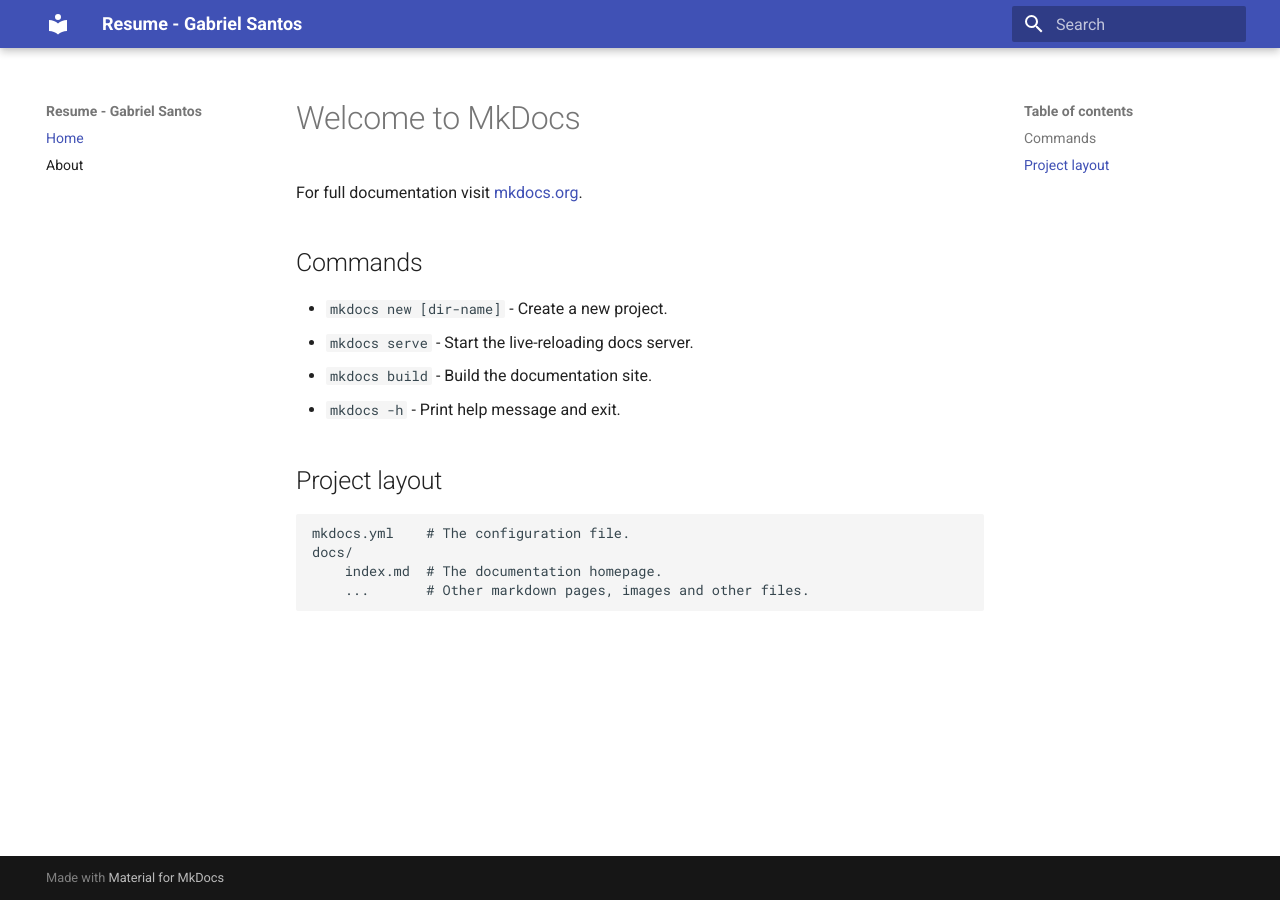
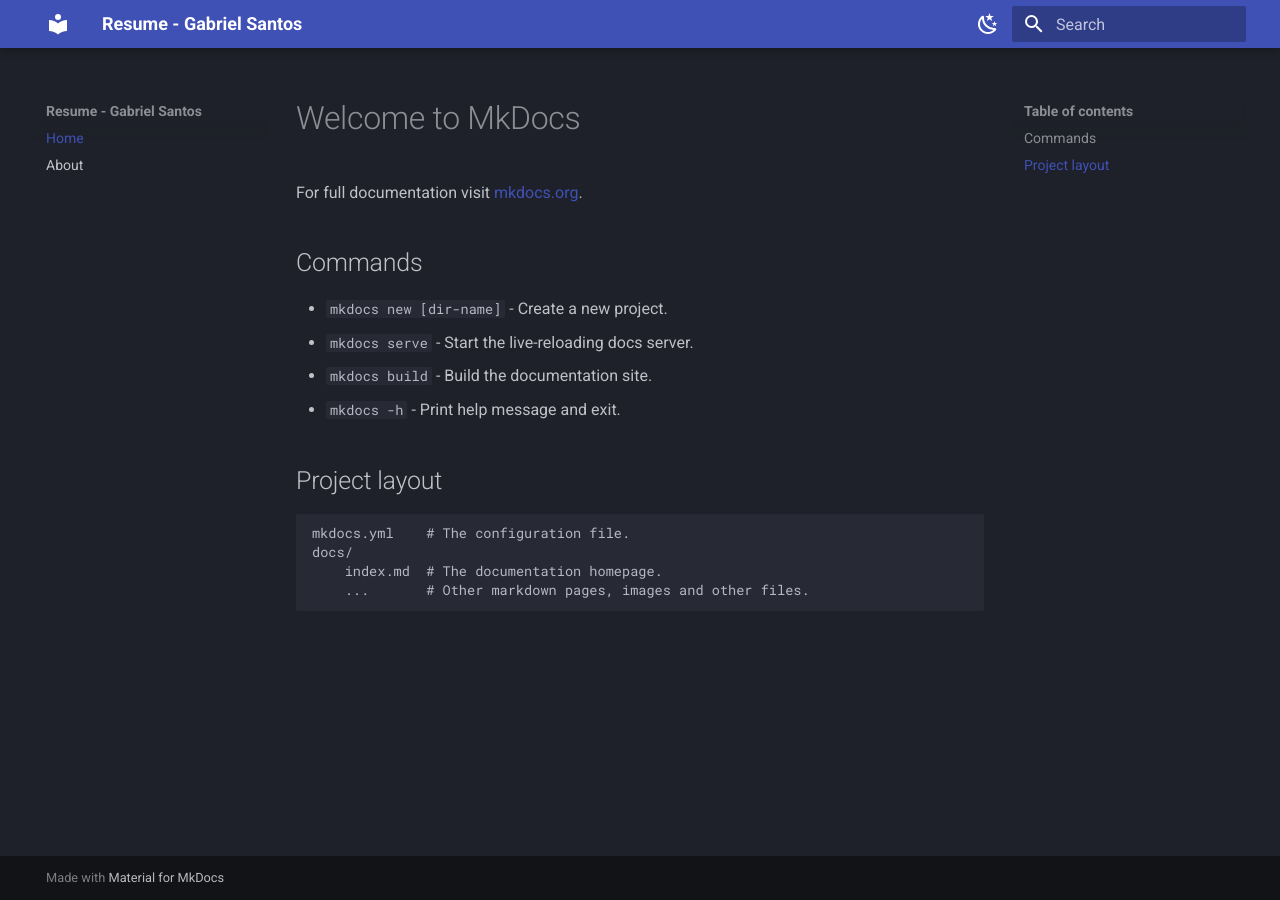
Before and after one commit to Gabriels999/mkdocs-resume, an MkDocs documentation site: the page built from docs/index.md, in a window 1280 px wide. Built offline with MkDocs 1.6.1 and Material for MkDocs 9.7.7, drawn with Linux system fonts in a browser that asks for light colours.

```diff
--- /dev/null
+++ b/docs/stylesheets/extra.css
@@ -0,0 +1,3 @@
+.md-typeset {
+    line-height: 1.45;
+}
--- a/mkdocs.yml
+++ b/mkdocs.yml
@@ -3,5 +3,21 @@ site_url: https://oi.com/
 nav:
     - Home: index.md
     - About: about.md
+
 theme:
+  favicon: img/favicon.ico
   name: material
+  palette:
+    - scheme: slate
+      primary: deep blue
+      toggle:
+        icon: material/weather-night
+        name: dark
+    - scheme: default
+      primary: yellow
+      toggle:
+        icon: material/weather-sunny
+        name: day
+
+extra_css:
+  - stylesheets/extra/css
```
Also changed, not shown: README.md (added, +2 -0 lines).
